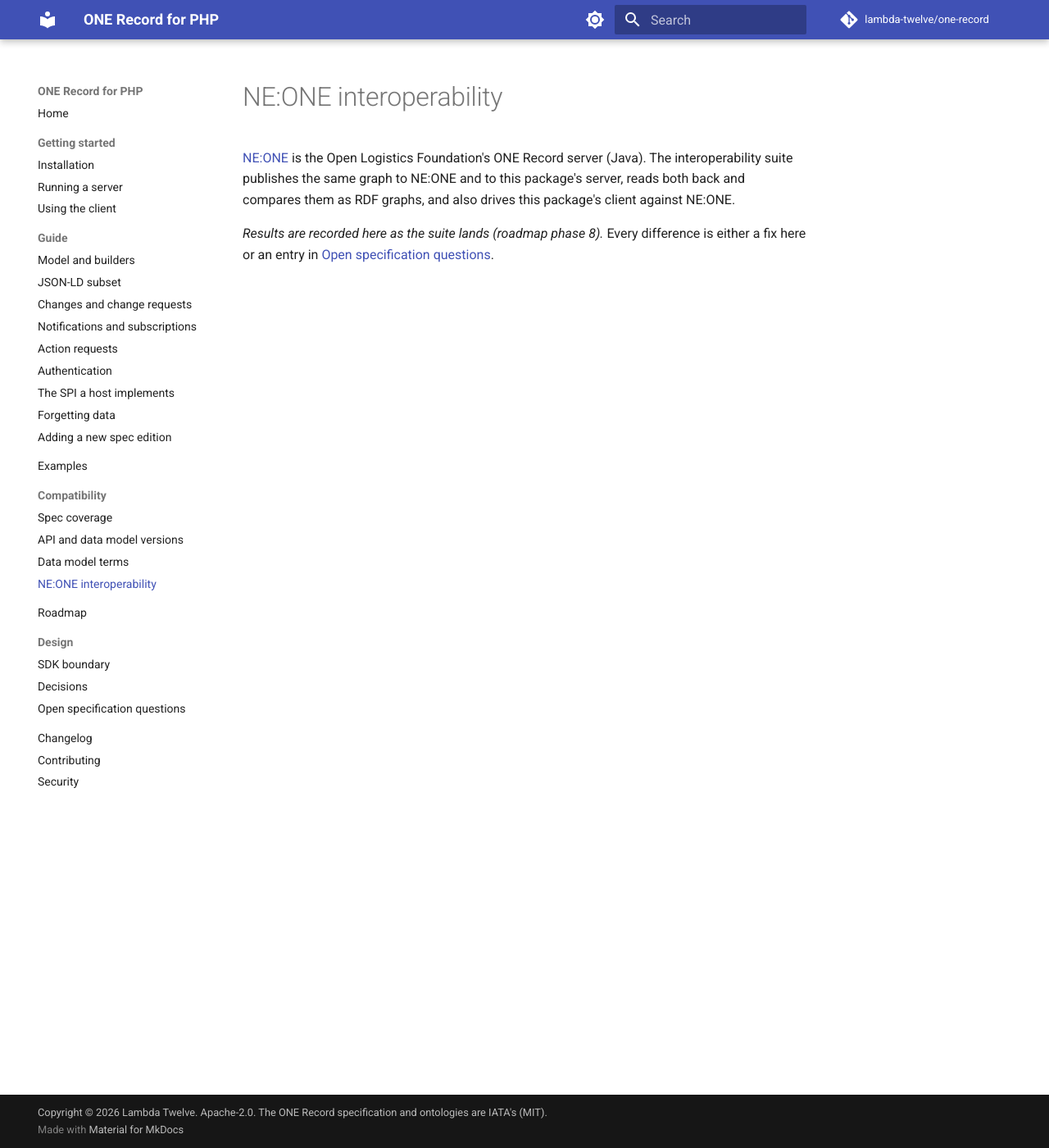
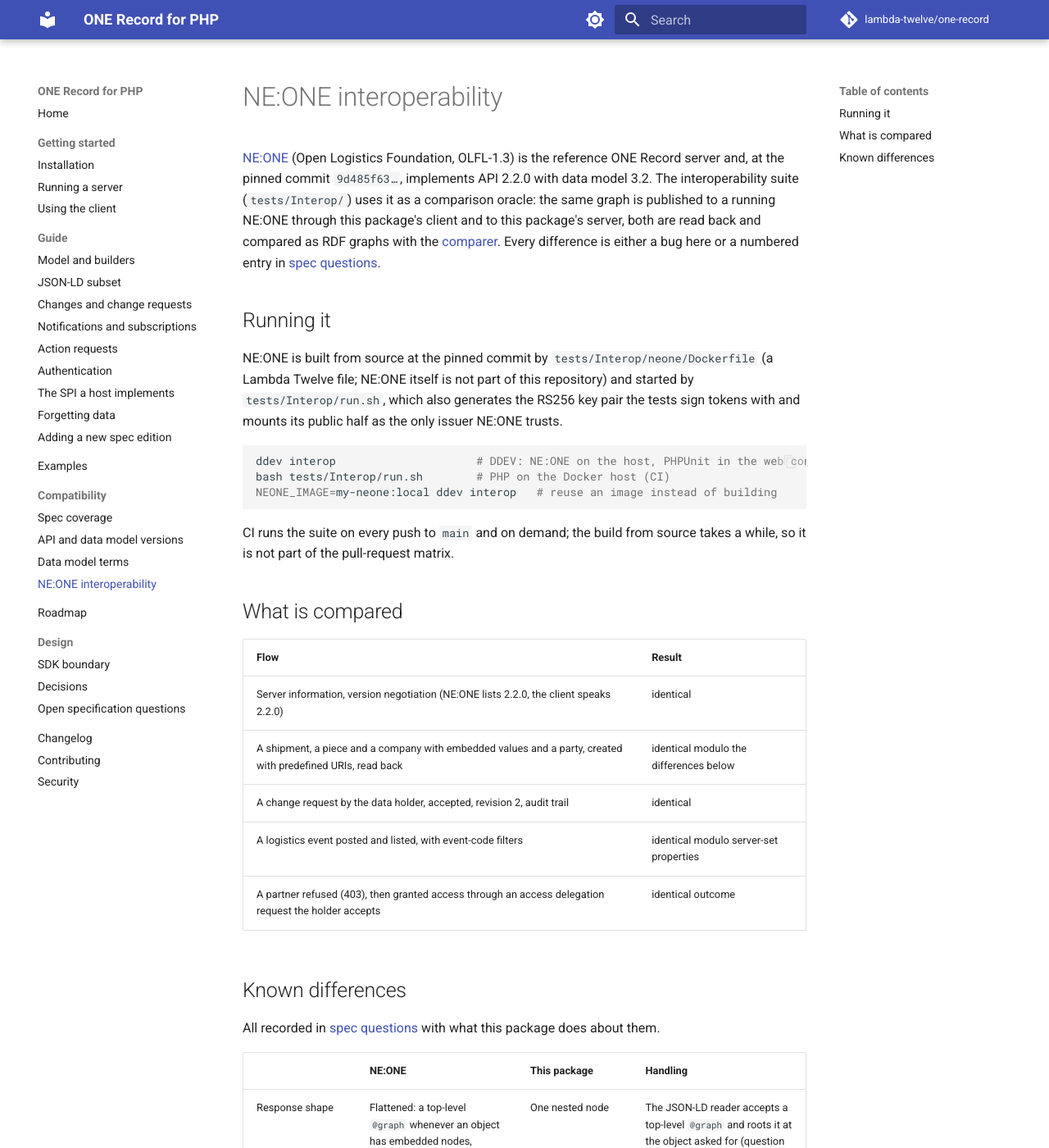
Before and after one commit to lambda-twelve/one-record, an MkDocs documentation site: the page built from docs/compatibility/neone.md, in a window 1280 px wide and 1400 px high. Shown: the whole window at 82% size. Built offline with MkDocs 1.6.1 and Material for MkDocs 9.7.7, drawn with Linux system fonts in a browser that asks for light colours; comment, search, counter and statistics services are not loaded; some of the changed text lies outside the part shown.

Commit message:
Add the NE:ONE interoperability suite
NE:ONE is built from source at the pinned commit into a container whose
only trusted issuer is a key pair the runner generates. The suite
publishes the same graph to NE:ONE (through this package's client) and
to this package's server, reads both back and compares them as RDF, then
does the same for a change request, logistics events and an access
delegation. Every difference found is a numbered spec question and a
comparison rule, not a silent normalisation: inferred superclasses,
server-set event properties, decisions applied on NE:ONE's timer, and
flattened response bodies. CI runs it on main and on demand; locally,
ddev interop reuses an image when one is given.

````diff
--- a/docs/compatibility/neone.md
+++ b/docs/compatibility/neone.md
@@ -1,10 +1,53 @@
 # NE:ONE interoperability
 
-[NE:ONE](https://ne-one.de/) is the Open Logistics Foundation's ONE Record
-server (Java). The interoperability suite publishes the same graph to NE:ONE
-and to this package's server, reads both back and compares them as RDF graphs,
-and also drives this package's client against NE:ONE.
+[NE:ONE](https://git.openlogisticsfoundation.org/wg-digitalaircargo/ne-one)
+(Open Logistics Foundation, OLFL-1.3) is the reference ONE Record server and,
+at the pinned commit `9d485f63…`, implements API 2.2.0 with data model 3.2.
+The interoperability suite (`tests/Interop/`) uses it as a comparison oracle:
+the same graph is published to a running NE:ONE through this package's client
+and to this package's server, both are read back and compared as RDF graphs
+with the [comparer](../guide/json-ld.md). Every difference is either a bug
+here or a numbered entry in [spec questions](../spec-questions.md).
 
-*Results are recorded here as the suite lands (roadmap phase 8).* Every
-difference is either a fix here or an entry in
-[Open specification questions](../spec-questions.md).
+## Running it
+
+NE:ONE is built from source at the pinned commit by
+`tests/Interop/neone/Dockerfile` (a Lambda Twelve file; NE:ONE itself is not
+part of this repository) and started by `tests/Interop/run.sh`, which also
+generates the RS256 key pair the tests sign tokens with and mounts its public
+half as the only issuer NE:ONE trusts.
+
+```sh
+ddev interop                     # DDEV: NE:ONE on the host, PHPUnit in the web container
+bash tests/Interop/run.sh        # PHP on the Docker host (CI)
+NEONE_IMAGE=my-neone:local ddev interop   # reuse an image instead of building
+```
+
+CI runs the suite on every push to `main` and on demand; the build from source
+takes a while, so it is not part of the pull-request matrix.
+
+## What is compared
+
+| Flow | Result |
+| --- | --- |
+| Server information, version negotiation (NE:ONE lists 2.2.0, the client speaks 2.2.0) | identical |
+| A shipment, a piece and a company with embedded values and a party, created with predefined URIs, read back | identical modulo the differences below |
+| A change request by the data holder, accepted, revision 2, audit trail | identical |
+| A logistics event posted and listed, with event-code filters | identical modulo server-set properties |
+| A partner refused (403), then granted access through an access delegation request the holder accepts | identical outcome |
+
+## Known differences
+
+All recorded in [spec questions](../spec-questions.md) with what this package
+does about them.
+
+| | NE:ONE | This package | Handling |
+| --- | --- | --- | --- |
+| Response shape | Flattened: a top-level `@graph` whenever an object has embedded nodes, `@vocab` for `cargo:` | One nested node | The JSON-LD reader accepts a top-level `@graph` and roots it at the object asked for (question 24) |
+| `@type` | Every superclass added (`Piece`, `PhysicalLogisticsObject`, `LogisticsObject`) | The declared classes | Compared on the most specific classes; `ChangeBuilder` never diffs types (question 21) |
+| Embedded ids | `neone:<uuid>` | `internal:<uuid5>` | Both treated as blank nodes in comparison (question 3) |
+| Revision literals | `xsd:int` | `xsd:positiveInteger` / native integer | Same value in comparison (question 5) |
+| Timestamps | Millisecond lexical form (`…:00.000Z`) | As received | Canonicalised in comparison (question 5) |
+| Received events | `creationDate`, `eventFor` and `recordingOrganization` set by the server | Body kept as posted, `eventFor` from the path | Excluded from the event comparison (question 22) |
+| `PATCH /action-requests/{id}?status=` | 204, applied on the next evaluation tick | 204, applied at once | Tests poll (question 23) |
+| `Content-Type` | `application/ld+json;charset=UTF-8`, no version | The negotiated version echoed | The client reads the version it asked for when none is echoed (question 10) |
````
Also changed, not shown: CHANGELOG.md (+7 -0 lines), CONTRIBUTING.md (+1 -0 lines), docs/roadmap.md (+2 -2 lines), docs/spec-questions.md (+4 -0 lines), 9 other files.
